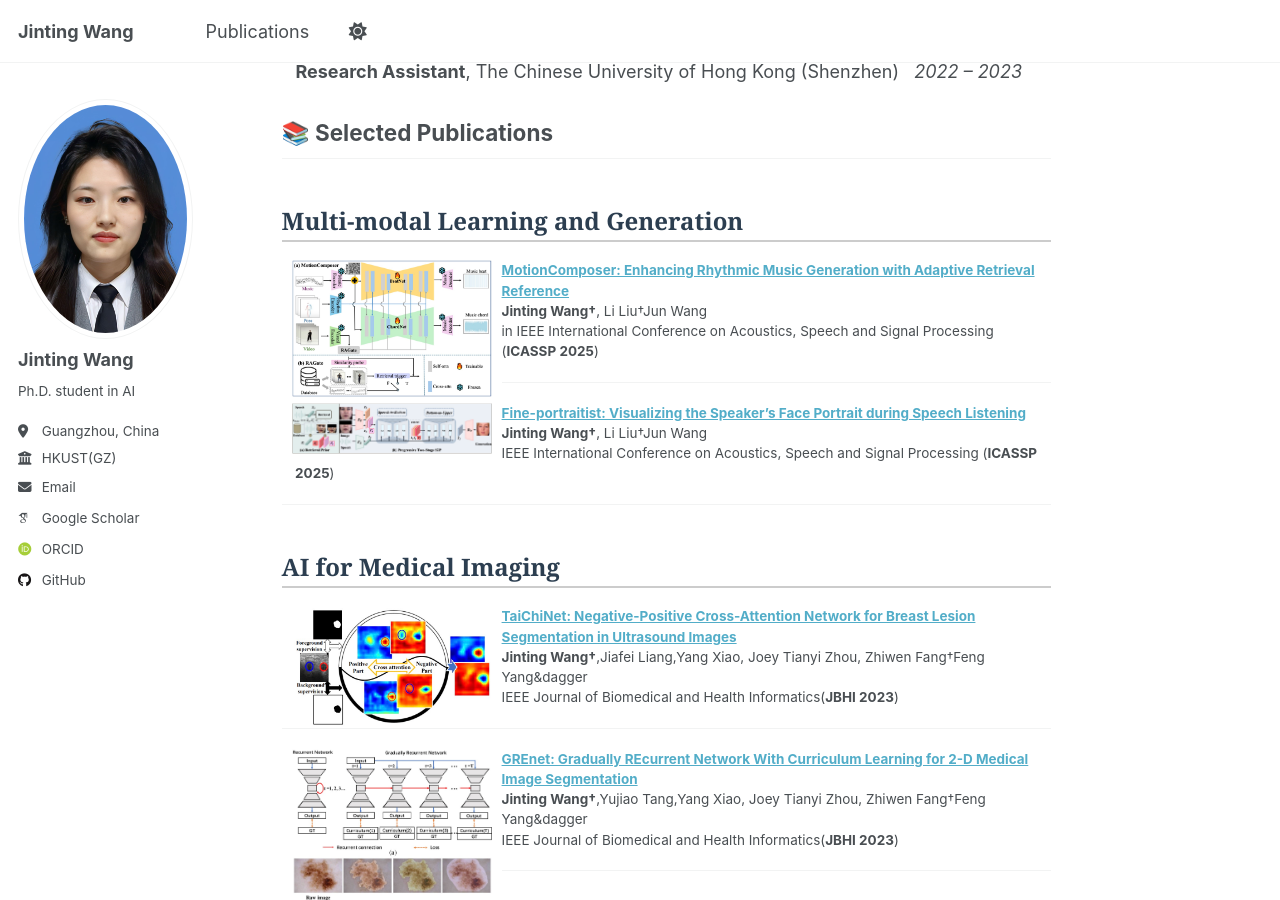
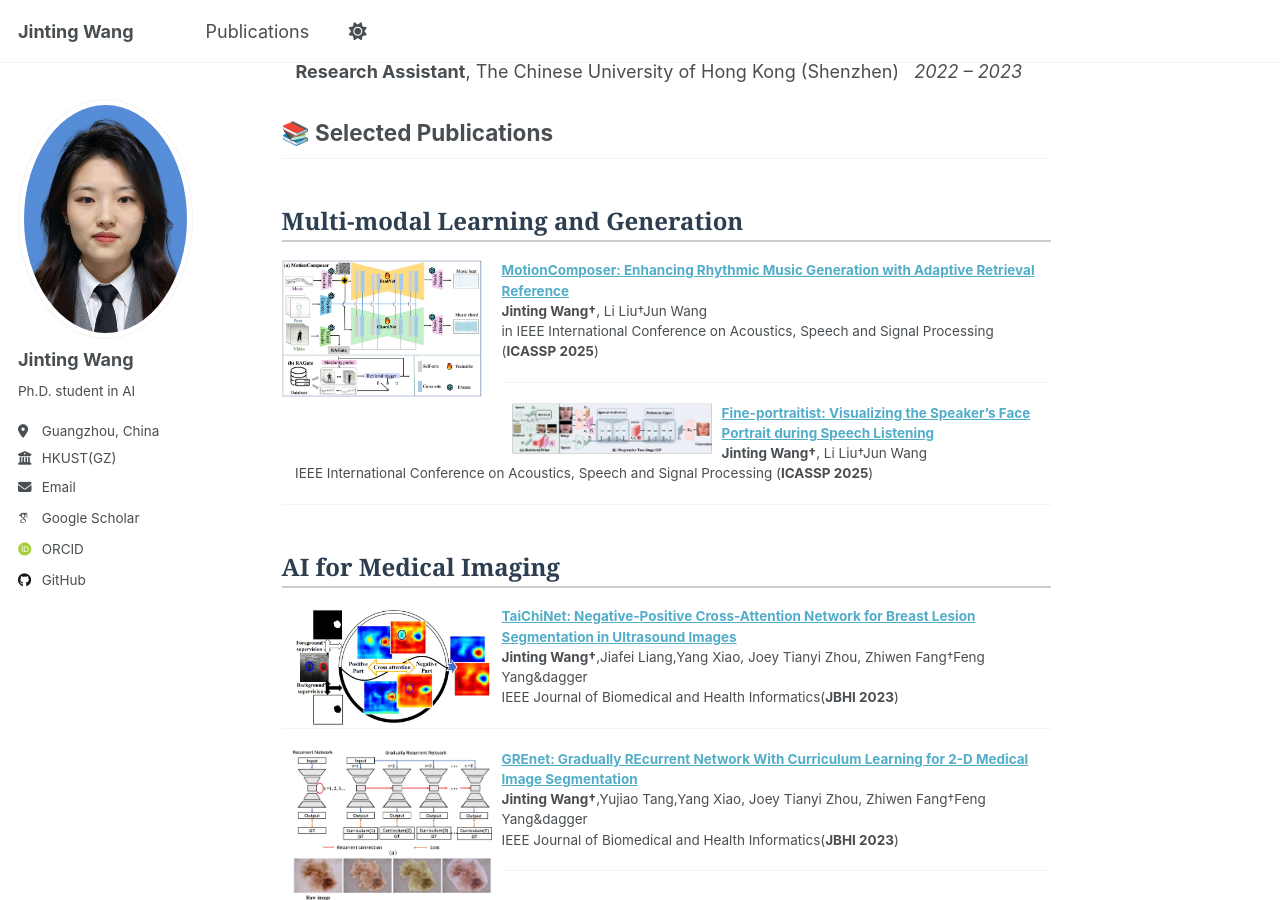
Before and after one commit to beria-moon/Beria.github.io, a Jekyll site: the page built from _pages/about.md, in a window 1280 px wide and 900 px high, scrolled down 706 px. Built offline with Jekyll 4.4.1, drawn with Linux system fonts in a browser that asks for light colours; some web fonts are replaced.

Commit message:
Update about.md

```diff
--- a/_pages/about.md
+++ b/_pages/about.md
@@ -43,8 +43,8 @@ redirect_from:
  Multi-modal Learning and Generation
 </h2>
 <dl>
-  <dt><img align="left" width="200"
-hspace="10" wspace="20" src="images/MotionComposer.jpg">
+<dt>
+  <img src="images/MotionComposer.jpg" width="200" style="float: left; margin-right: 20px; margin-bottom: 10px;">
 </dt>
   <dd><a href="https://ieeexplore.ieee.org/abstract/document/10889094"><strong>
 MotionComposer: Enhancing Rhythmic Music Generation with Adaptive Retrieval Reference
```
